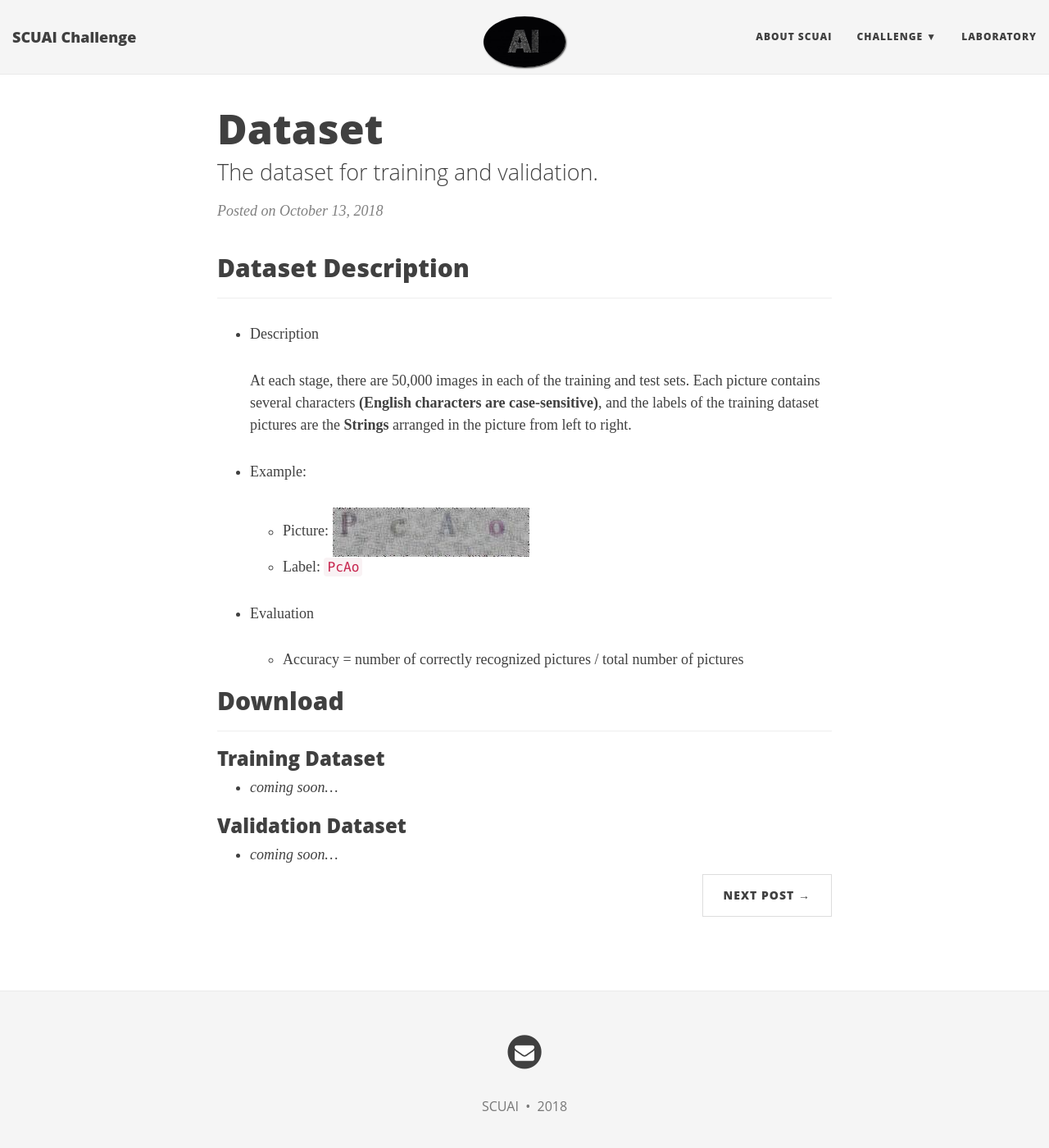
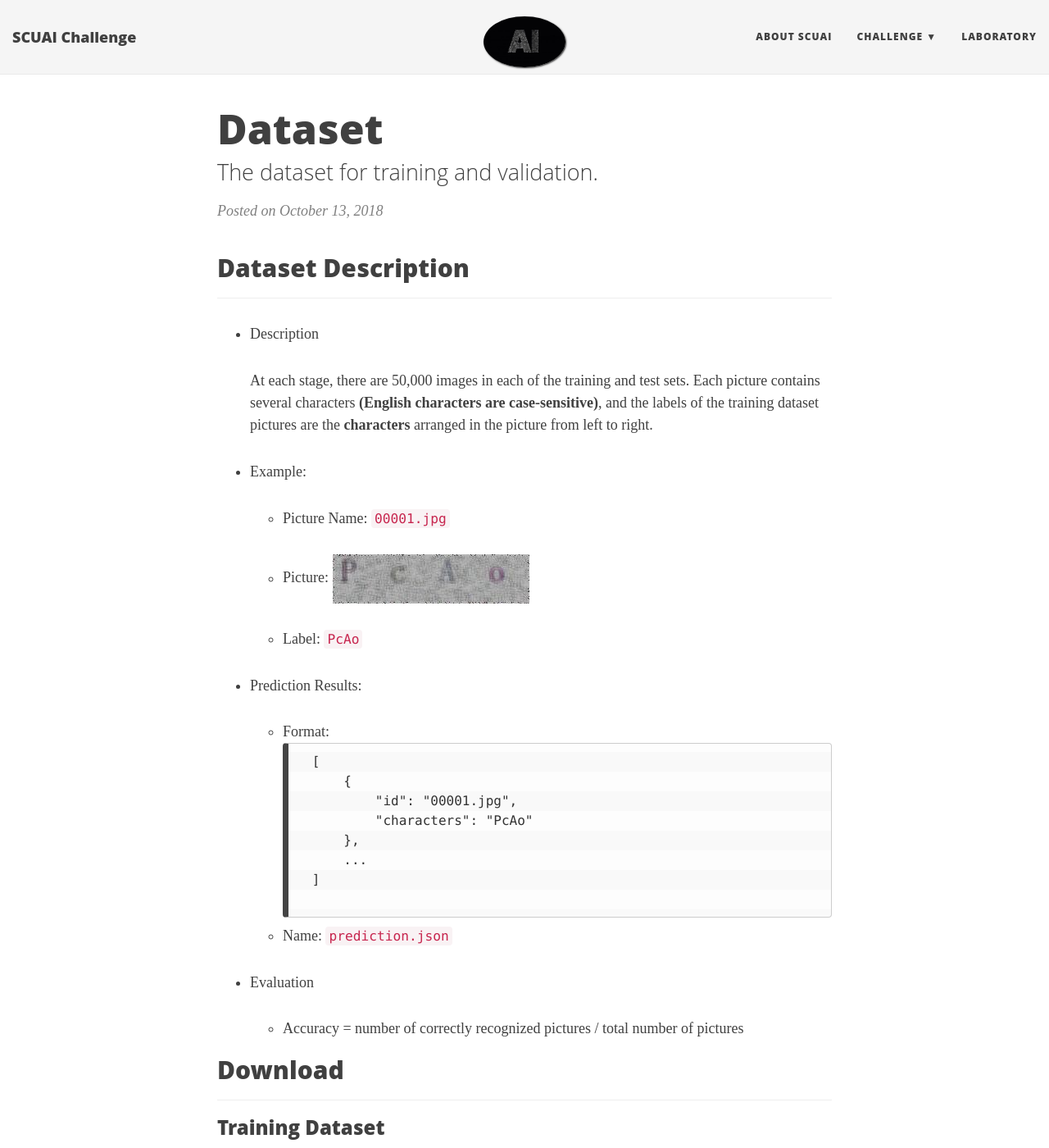
Before and after one commit to SCUAIClub/SCUAIClub.github.io, a Jekyll site: the page built from _posts/2018-10-13-dataset.md, in a window 1280 px wide and 1400 px high. Shown: the whole window at 82% size. Built offline with Jekyll 4.4.1, drawn with Linux system fonts in a browser that asks for light colours; nearby versions of some CDN libraries; some web fonts are replaced.

Commit message:
update dataset

````diff
--- a/_posts/2018-10-13-dataset.md
+++ b/_posts/2018-10-13-dataset.md
@@ -8,13 +8,31 @@ subtitle: The dataset for training and validation.
 ---
 - Description
 
-    At each stage, there are 50,000 images in each of the training and test sets. Each picture contains several characters **(English characters are case-sensitive)**, and the labels of the training dataset pictures are the **Strings** arranged in the picture from left to right.
+    At each stage, there are 50,000 images in each of the training and test sets. Each picture contains several characters **(English characters are case-sensitive)**, and the labels of the training dataset pictures are the **characters** arranged in the picture from left to right.
 
 - Example:
 
+    - Picture Name: ```00001.jpg```
+
     - Picture: ![sample](../img/dataset_sample.jpg "sample")
+
     - Label:  ```PcAo```
 
+- Prediction Results:
+
+    - Format:
+        ```
+        [
+            {
+                "id": "00001.jpg",
+                "characters": "PcAo"
+            },
+            ...
+        ]
+
+        ```
+
+    - Name: ```prediction.json```
 - Evaluation
 
     - Accuracy = number of correctly recognized pictures / total number of pictures
````
